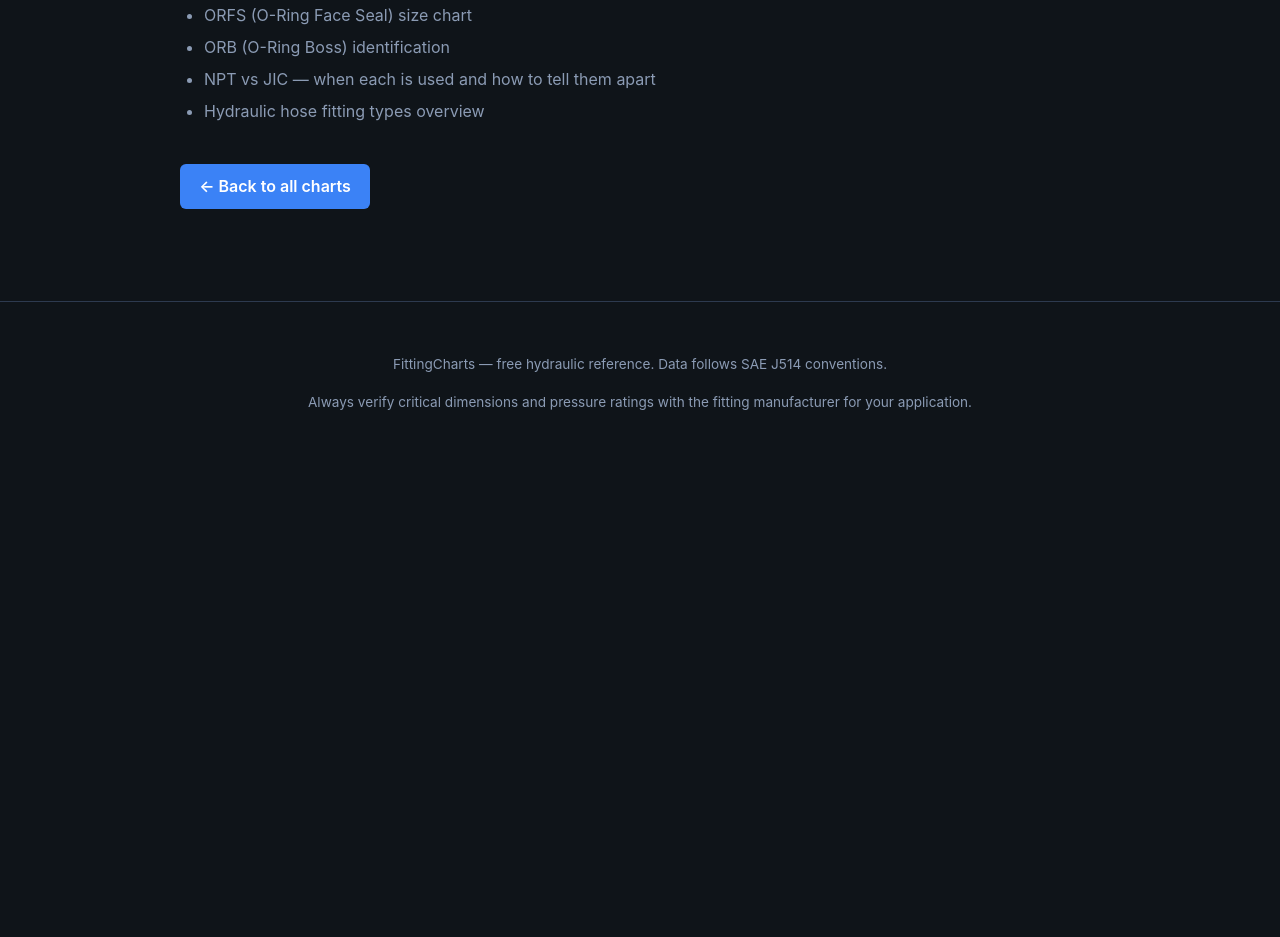
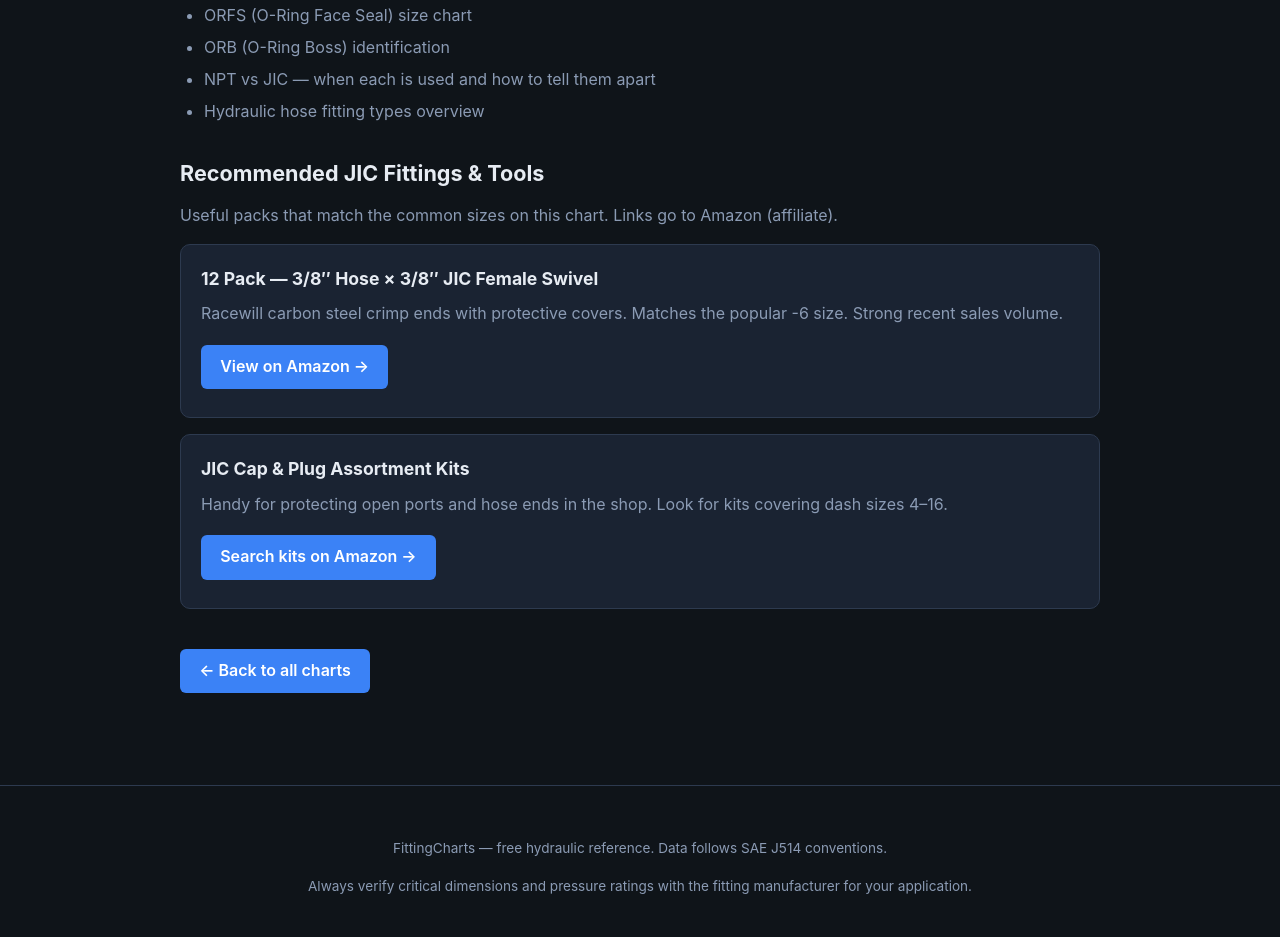
Before and after one commit to w-logistics/fitting-charts, a plain HTML site: page jic-fitting-size-chart.html in a window 1280 px wide. Shown: the part 2248-3185 px from the top of the page. Before the commit the page ends 2729 px from the top, so only its background shows below. Drawn offline with Linux system fonts and the light colour scheme.

Commit message:
Add files via upload

```diff
--- a/jic-fitting-size-chart.html
+++ b/jic-fitting-size-chart.html
@@ -99,6 +99,25 @@
       <li>Hydraulic hose fitting types overview</li>
     </ul>
 
+    <h2>Recommended JIC Fittings &amp; Tools</h2>
+    <p>Useful packs that match the common sizes on this chart. Links go to Amazon (affiliate).</p>
+
+    <div class="card" style="margin-bottom:1rem;">
+      <h3 style="margin-top:0;">12 Pack — 3/8″ Hose × 3/8″ JIC Female Swivel</h3>
+      <p style="margin:0.4rem 0;">Racewill carbon steel crimp ends with protective covers. Matches the popular -6 size. Strong recent sales volume.</p>
+      <p style="margin:0.6rem 0 0;">
+        <a href="https://www.amazon.com/Racewill-12Pack-Hydraulic-Hose-Fittings/dp/B0CP3B9NC8?linkCode=ll2&amp;tag=wlogistics-20&amp;linkId=1052d049225635b4e78c81f2d764ea19&amp;language=en_US&amp;ref_=as_li_ss_tl" class="btn" target="_blank" rel="noopener sponsored">View on Amazon →</a>
+      </p>
+    </div>
+
+    <div class="card" style="margin-bottom:1rem;">
+      <h3 style="margin-top:0;">JIC Cap &amp; Plug Assortment Kits</h3>
+      <p style="margin:0.4rem 0;">Handy for protecting open ports and hose ends in the shop. Look for kits covering dash sizes 4–16.</p>
+      <p style="margin:0.6rem 0 0;">
+        <a href="https://www.amazon.com/s?k=jic+cap+and+plug+assortment&amp;tag=wlogistics-20" class="btn" target="_blank" rel="noopener sponsored">Search kits on Amazon →</a>
+      </p>
+    </div>
+
     <p style="margin-top:2rem;">
       <a href="index.html" class="btn">← Back to all charts</a>
     </p>
```
